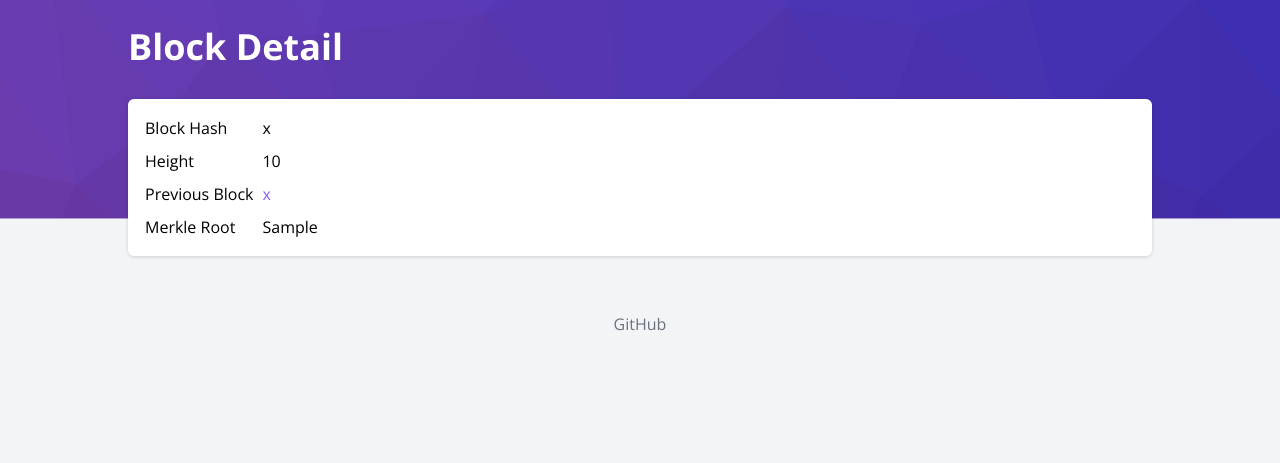
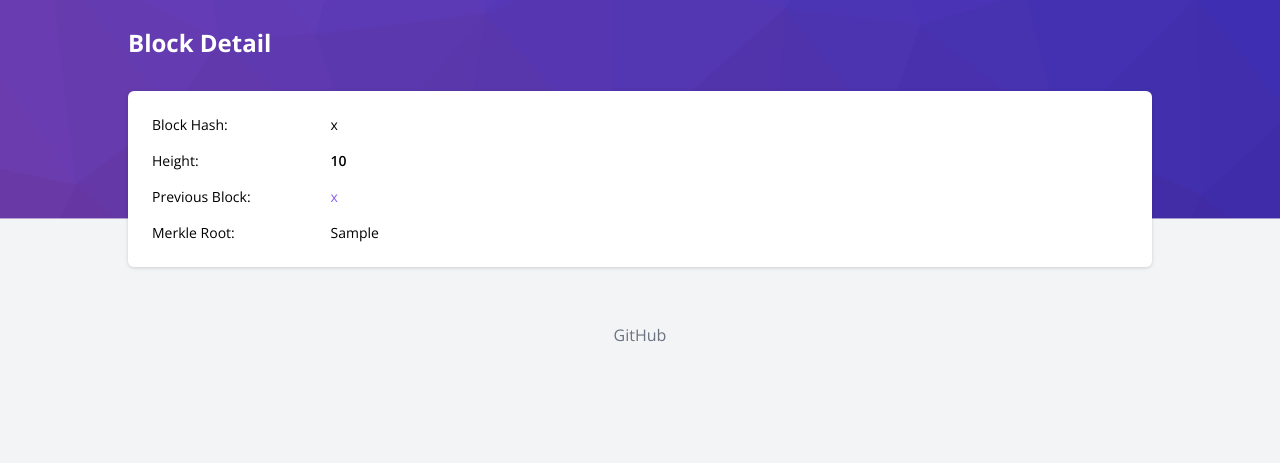
Before and after one commit to kurumiimari/hsexplorer, a Flask app: page /blocks/10 in a window 1280 px wide. Shown: the part 337-800 px from the top of the page. Run offline with Flask 2, Linux system fonts and the light colour scheme; tables that the repository leaves empty hold one stand-in row (values such as "Sample post"); data that the repository does not hold is empty; some libraries are stand-ins or nearby versions.

Commit message:
style update: block/tx/address details

```diff
--- a/explorer/templates/blockchain/block.j2
+++ b/explorer/templates/blockchain/block.j2
@@ -1,29 +1,29 @@
 {% extends "layout.j2" %}
 
 {% block content %}
-    <h1 class="text-white text-4xl font-bold mb-4">Block Detail</h1>
+    <h1 class="text-white text-2xl font-bold mb-4">Block Detail</h1>
 
     <div class="pt-4 mb-4">
         <div class="bg-white rounded-md filter drop-shadow">
             <div class="p-4">
                 <table>
-                    <tr>
-                        <th class="pb-2 pr-2 text-left font-light">Block Hash</th>
-                        <td class="pb-2">{{ block.hash }}</td>
+                    <tr class="md:table-row-group md:flex-row flex flex-col border-b md:border-b-0">
+                        <th class="md:pr-20 md:p-2 text-left font-normal text-sm">Block Hash: </th>
+                        <td class="text-sm pb-2 md:p-0 break-all">{{ block.hash }}</td>
                     </tr>
-                    <tr>
-                        <th class="pb-2 pr-2 text-left font-light">Height</th>
-                        <td class="pb-2">{{ block.height }}</td>
+                    <tr class="md:table-row-group md:flex-row flex flex-col border-b md:border-b-0">
+                        <th class="md:pr-20 md:p-2 pt-2 text-left font-normal text-sm">Height: </th>
+                        <td class="text-sm font-semibold pb-2 md:p-0 break-all">{{ block.height }}</td>
                     </tr>
-                    <tr>
-                        <th class="pb-2 pr-2 text-left font-light">Previous Block</th>
-                        <td class="pb-2">
-                            <a href="/blocks/{{ block.prev_hash }}" class="text-purple-500">{{ block.prev_hash }}</a>
+                    <tr class="md:table-row-group md:flex-row flex flex-col border-b md:border-b-0">
+                        <th class="md:pr-20 md:p-2 pt-2 text-left font-normal text-sm">Previous Block: </th>
+                        <td class="text-sm pb-2 md:p-0 break-all">
+                            <a href="/blocks/{{ block.height - 1 }}" class="text-purple-500">{{ block.prev_hash }}</a>
                         </td>
                     </tr>
-                    <tr>
-                        <th class="pr-2 text-left font-light">Merkle Root</th>
-                        <td>{{ block.merkle_root }}</td>
+                    <tr class="md:table-row-group md:flex-row flex flex-col">
+                        <th class="md:pr-20 md:p-2 pt-2 text-left font-normal text-sm">Merkle Root: </th>
+                        <td class="text-sm md:p-0 break-all">{{ block.merkle_root }}</td>
                     </tr>
                 </table>
             </div>
@@ -34,7 +34,7 @@
         <div class="pt-4 pb-4">
             <div class="bg-white rounded-md filter drop-shadow">
                 <div class="px-4 py-2 border-b border-gray-200">
-                    <h3 class="font-bold truncate">
+                    <h3 class="font-semibold truncate">
                         TX # <a href="/txs/{{ tx.hash }}" class="text-purple-500">{{ tx.hash }}</a>
                     </h3>
                 </div>
--- a/explorer/templates/blockchain/home.j2
+++ b/explorer/templates/blockchain/home.j2
@@ -54,7 +54,7 @@
                 </div>
                 <div class="p-4 space-y-4 md:max-h-96 md:overflow-scroll">
                     {% for tx in txs %}
-                        <div class="flex flex-row border-b border-gray-100 pb-4 last:border-b-0 last:pb-0 items-start">
+                        <div class="flex flex-row border-b border-gray-100 pb-4 last:border-b-0 last:pb-0 items-center">
                             <div class="hidden md:flex rounded-sm mr-2 bg-gray-100 w-10 h-10 text-sm flex text-center flex flex-row flex-shrink-0 items-center justify-center text-gray-800 font-semibold">
                                 TX
                             </div>
@@ -62,7 +62,7 @@
                                 <a class="text-purple-500 text-sm" href="/txs/{{ tx.hash }}">{{ tx.hash | middle_ellipsis }}</a>
                                 <p class="text-gray-300 text-xs">{{ tx.block.time | time_ago }}</p>
                             </div>
-                            <div class="bg-gray-100 text-gray-400 px-2 py-1 ml-auto text-xs">
+                            <div class="bg-gray-100 text-gray-400 px-2 py-1 ml-auto text-xs self-start">
                                 {{ tx.output_amount | as_hns }}
                             </div>
                         </div>
--- a/explorer/templates/partials/mempool_list.j2
+++ b/explorer/templates/partials/mempool_list.j2
@@ -1,5 +1,5 @@
 {% for tx in mempool %}
-    <div class="flex flex-row items-start border-b border-gray-100 pb-4">
+    <div class="flex flex-row items-center border-b border-gray-100 pb-4">
         <div class="hidden md:flex rounded-sm mr-2 bg-gray-100 w-10 h-10 text-sm flex text-center flex flex-row flex-shrink-0 items-center justify-center text-gray-800 font-semibold">
             TX
         </div>
@@ -9,7 +9,7 @@
                 {{ tx.first_seen | time_ago }}
             </p>
         </div>
-        <div class="bg-gray-100 text-gray-400 px-2 py-1 ml-auto text-xs">
+        <div class="bg-gray-100 text-gray-400 px-2 py-1 ml-auto text-xs self-start">
             {{ tx.aggregate_value | as_hns }}
         </div>
     </div>
--- a/explorer/templates/partials/name.j2
+++ b/explorer/templates/partials/name.j2
@@ -1,4 +1,4 @@
-<div class="flex flex-row border-b border-gray-100 pb-4 items-start last:border-b-0 last:pb-0">
+<div class="flex flex-row border-b border-gray-100 pb-4 items-center last:border-b-0 last:pb-0">
     {% if show_type %}
         <div class="hidden md:flex rounded-sm mr-2 bg-gray-100 w-10 h-10 text-sm flex text-center flex flex-row flex-shrink-0 items-center justify-center text-gray-800 font-semibold">
             AC
@@ -12,7 +12,7 @@
             (~{{ (name.status['bidding_period_end'] - block_height) | block_count_to_time }})
         </p>
     </div>
-    <div class="bg-gray-100 text-gray-400 px-2 py-1 ml-auto text-xs">
+    <div class="bg-gray-100 text-gray-400 px-2 py-1 ml-auto text-xs self-start">
         {{ name.total_bids }} bids
     </div>
 </div>
```
Also changed, not shown: explorer/templates/blockchain/address.j2 (+20 -20 lines), explorer/templates/blockchain/tx.j2 (+16 -16 lines), explorer/templates/partials/block_list.j2 (+5 -5 lines), explorer/templates/partials/tx.j2 (+9 -9 lines).
